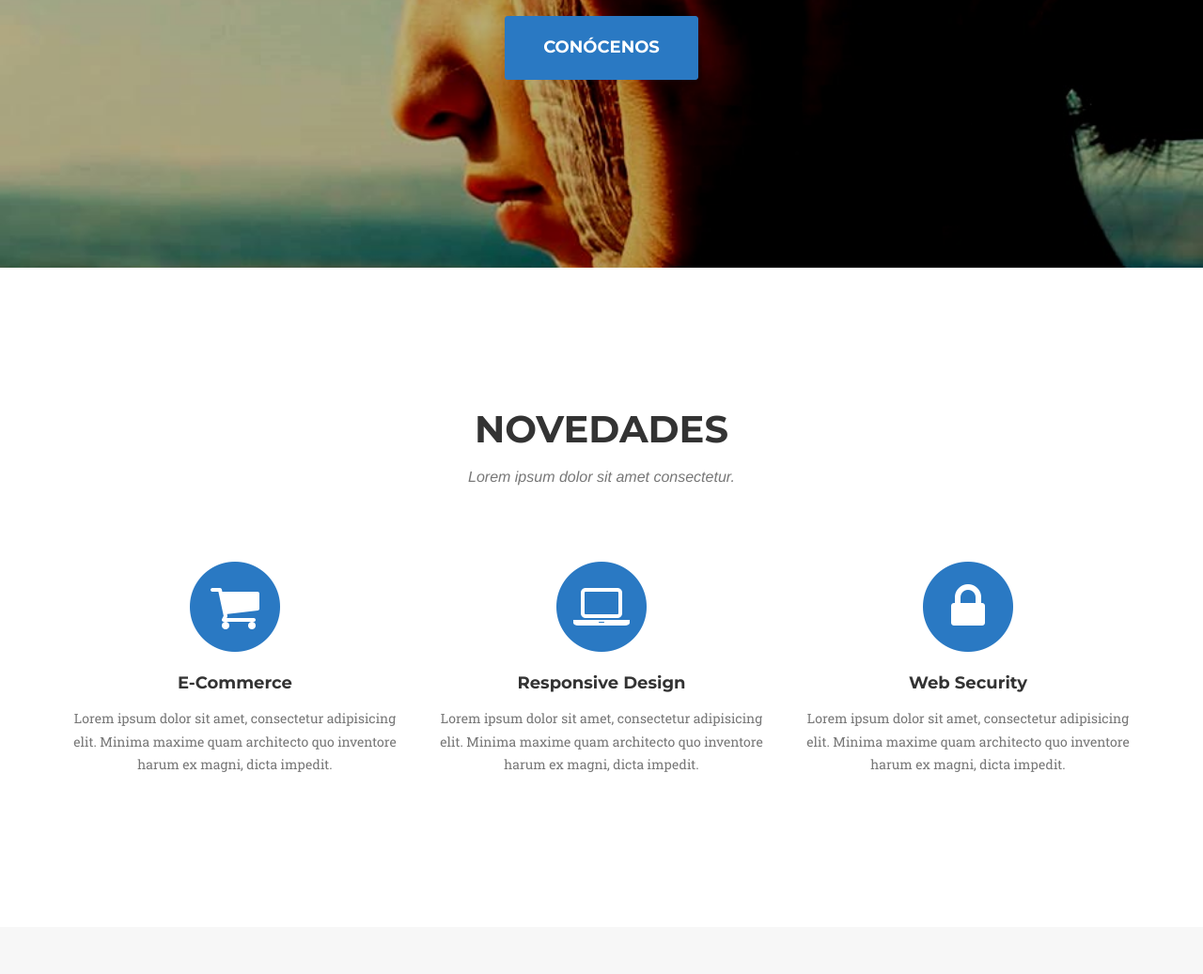
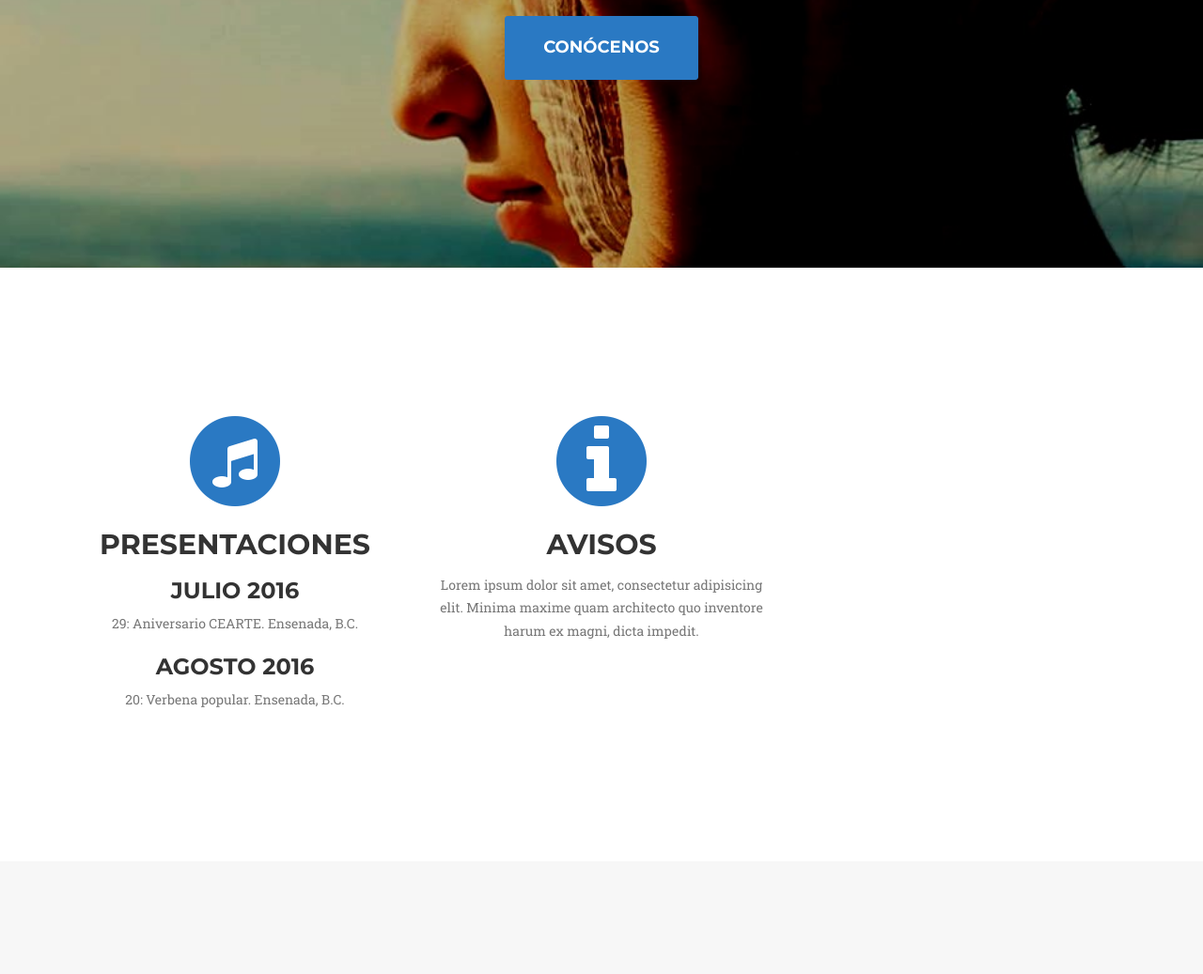
Before and after one commit to vozamares/vozamares.github.io, a plain HTML site: page index.html in a window 1280 px wide. Shown: the part 408-1445 px from the top of the page at 94% size. Drawn offline with nearby package versions, Linux system fonts and the light colour scheme; a web font is replaced by a local one.

Commit message:
Presentaciones

```diff
--- a/css/style.css
+++ b/css/style.css
@@ -245,7 +245,7 @@ header .intro-text .intro-lead-in {
     margin-bottom: 25px
 }
 header .intro-text .intro-heading {
-    font-family: Montserrat, "Helvetica Neue", Helvetica, Arial, sans-serif;
+    font-family: "Kaushan Script", Montserrat, "Helvetica Neue", Helvetica, Arial, sans-serif;
     text-transform: uppercase;
     font-weight: 700;
     font-size: 50px;
@@ -265,7 +265,7 @@ header .intro-text .intro-heading {
         margin-bottom: 25px
     }
     header .intro-text .intro-heading {
-        font-family: Montserrat, "Helvetica Neue", Helvetica, Arial, sans-serif;
+        font-family: "Kaushan Script", Montserrat, "Helvetica Neue", Helvetica, Arial, sans-serif;
         text-transform: uppercase;
         font-weight: 700;
         font-size: 75px;
--- a/index.html
+++ b/index.html
@@ -93,33 +93,28 @@
         <div class="container">
             <div class="row">
                 <div class="col-lg-12 text-center">
-                    <h2 class="section-heading">Novedades</h2>
-                    <h3 class="section-subheading text-muted">Lorem ipsum dolor sit amet consectetur.</h3>
+                    <!-- <h2 class="section-heading">Novedades</h2> -->
+                    <!-- <h3 class="section-subheading text-muted">Lorem ipsum dolor sit amet consectetur.</h3> -->
                 </div>
             </div>
             <div class="row text-center">
                 <div class="col-md-4">
                     <span class="fa-stack fa-4x">
                         <i class="fa fa-circle fa-stack-2x text-primary"></i>
-                        <i class="fa fa-shopping-cart fa-stack-1x fa-inverse"></i>
+                        <i class="fa fa-music fa-stack-1x fa-inverse"></i>
                     </span>
-                    <h4 class="service-heading">E-Commerce</h4>
-                    <p class="text-muted">Lorem ipsum dolor sit amet, consectetur adipisicing elit. Minima maxime quam architecto quo inventore harum ex magni, dicta impedit.</p>
+                    <h2 class="service-heading">PRESENTACIONES</h2>
+					<h3> Julio 2016 </h3>
+					<p class="text-muted">29: Aniversario CEARTE. Ensenada, B.C.</p>
+
+					<h3> Agosto 2016 </h3>
+					<p class="text-muted">20: Verbena popular. Ensenada, B.C.</p>
                 </div>
                 <div class="col-md-4">
                     <span class="fa-stack fa-4x">
-                        <i class="fa fa-circle fa-stack-2x text-primary"></i>
-                        <i class="fa fa-laptop fa-stack-1x fa-inverse"></i>
+                        <i class="fa fa-info-circle fa-stack-2x text-primary"></i>
                     </span>
-                    <h4 class="service-heading">Responsive Design</h4>
-                    <p class="text-muted">Lorem ipsum dolor sit amet, consectetur adipisicing elit. Minima maxime quam architecto quo inventore harum ex magni, dicta impedit.</p>
-                </div>
-                <div class="col-md-4">
-                    <span class="fa-stack fa-4x">
-                        <i class="fa fa-circle fa-stack-2x text-primary"></i>
-                        <i class="fa fa-lock fa-stack-1x fa-inverse"></i>
-                    </span>
-                    <h4 class="service-heading">Web Security</h4>
+                    <h2 class="service-heading">AVISOS</h2>
                     <p class="text-muted">Lorem ipsum dolor sit amet, consectetur adipisicing elit. Minima maxime quam architecto quo inventore harum ex magni, dicta impedit.</p>
                 </div>
             </div>
```
